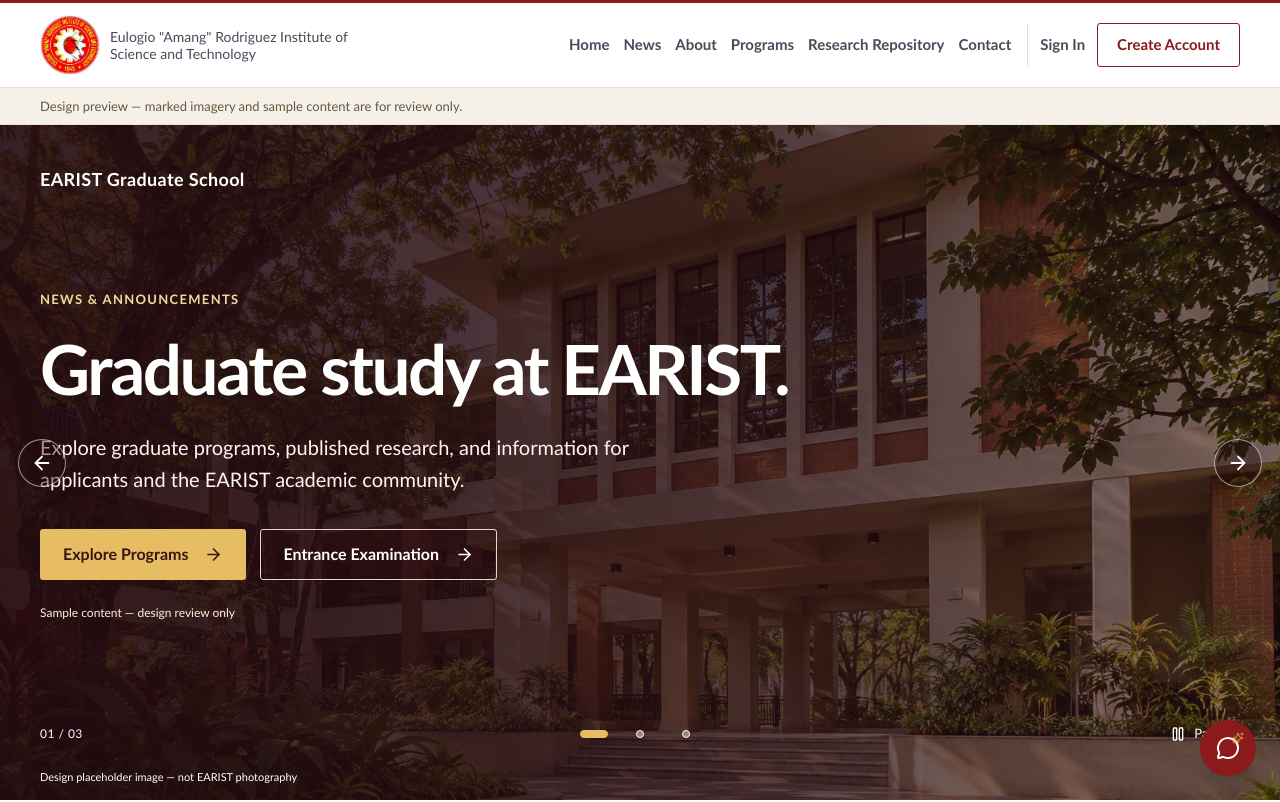
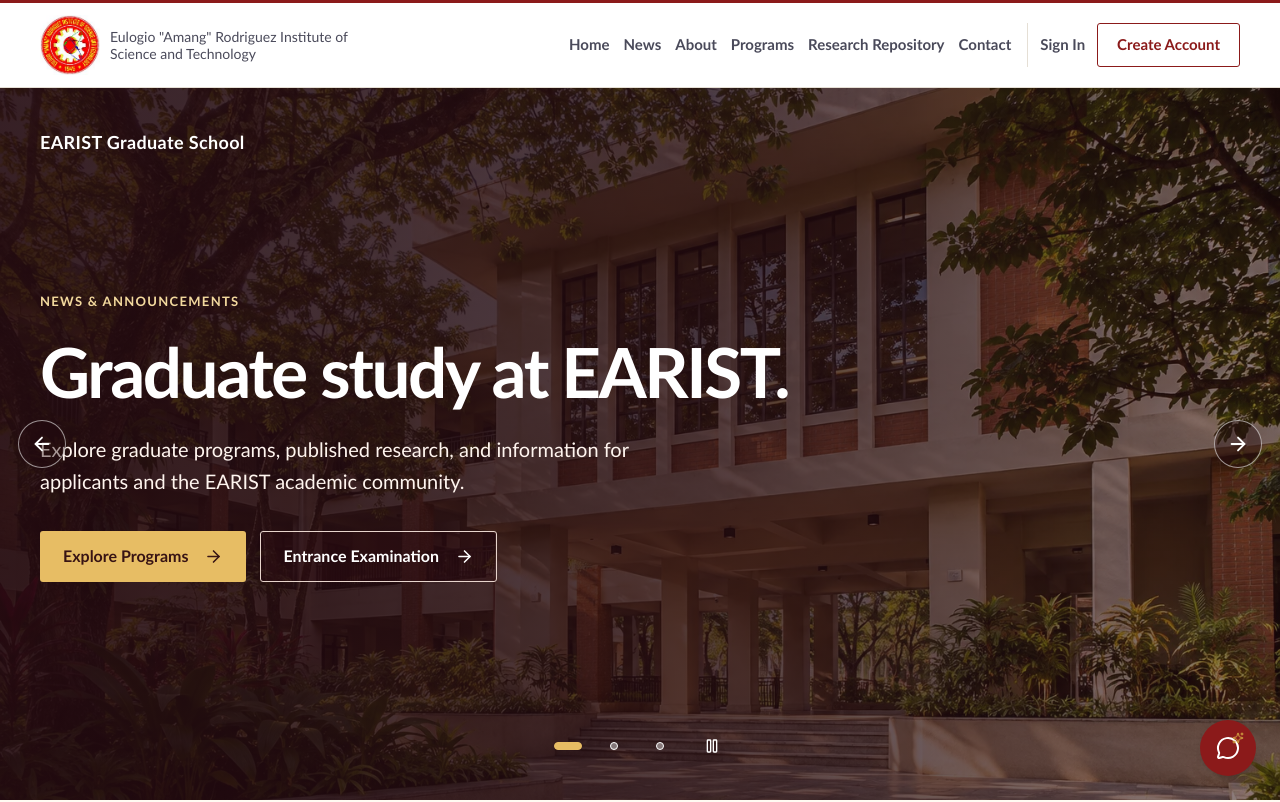
Before and after one commit to MuelTech/graduate-system, a Next.js app in the folder frontend/: page / in a window 1280 px wide. Shown: the top 802 px of the page. Built offline with nearby package versions, Linux system fonts and the light colour scheme.

Commit message:
style: remove landing review notes from public UI

```diff
--- a/frontend/scripts/verify-landing-refinement.mjs
+++ b/frontend/scripts/verify-landing-refinement.mjs
@@ -65,6 +65,20 @@ try {
         ["news", "about", "programs", "graduate-research", "contact"],
       );
       await expect(page.locator("main h1")).toHaveCount(1);
+      await expect(page.locator("body")).not.toContainText("Design preview —");
+      await expect(page.locator("main")).not.toContainText(
+        "Sample content — design review only",
+      );
+      await expect(page.locator("main")).not.toContainText(
+        "Design placeholder image",
+      );
+      await expect(page.locator(".public-carousel__position")).toHaveCount(0);
+      assert.ok(
+        (
+          await page.locator(".public-carousel__playback").allTextContents()
+        ).every((text) => text.trim() === ""),
+        "Playback control must have no visible Play/Pause text",
+      );
       const hero = await page.locator(".public-carousel").boundingBox();
       assert.equal(hero.x, 0, "Hero must start at the viewport edge");
       assert.equal(hero.width, 1440, "Hero must span the full viewport");
@@ -234,13 +248,7 @@ try {
         await expect(
           page.locator(".public-carousel__slide[hidden]:visible"),
         ).toHaveCount(0);
-        await expect(
-          visibleSlide(page).locator(".public-carousel__sample"),
-        ).toHaveText("Sample content — design review only");
         if (await visibleSlide(page).locator("img").count()) {
-          await expect(visibleSlide(page).locator("figcaption")).toContainText(
-            "not EARIST photography",
-          );
           await expect
             .poll(() =>
               visibleSlide(page)
--- a/frontend/src/app/(public)/layout.tsx
+++ b/frontend/src/app/(public)/layout.tsx
@@ -1,7 +1,6 @@
 import { Navbar } from "@/components/landing/navbar";
 import { Footer } from "@/components/landing/footer";
 import { ChatbotWidget } from "@/components/chatbot/chatbot-widget";
-import { DesignPreviewNotice } from "@/components/landing/design-preview-notice";
 import "./public-site.css";
 
 export default function PublicLayout({
@@ -20,7 +19,6 @@ export default function PublicLayout({
         tabIndex={-1}
         className="public-main flex-1"
       >
-        <DesignPreviewNotice />
         {children}
       </main>
       <Footer />
--- a/frontend/src/app/(public)/public-site.css
+++ b/frontend/src/app/(public)/public-site.css
@@ -382,7 +382,7 @@
 }
 .earist-public .public-carousel__viewport {
   display: grid;
-  min-height: clamp(640px, calc(100svh - 125px), 960px);
+  min-height: clamp(640px, calc(100svh - 88px), 960px);
 }
 .earist-public .public-carousel__identity {
   position: absolute;
@@ -432,16 +432,6 @@
     rgba(35, 10, 16, 0.5) 100%
   );
 }
-.earist-public .public-carousel__image figcaption {
-  position: absolute;
-  z-index: 2;
-  left: max(24px, calc((100% - 1200px) / 2));
-  bottom: 16px;
-  right: 100px;
-  color: #fff;
-  font-size: 11px;
-  line-height: 1.4;
-}
 .earist-public .public-carousel__copy {
   position: relative;
   z-index: 1;
@@ -511,13 +501,6 @@
 .earist-public .public-carousel__action--secondary:hover {
   background: rgba(255, 255, 255, 0.14);
 }
-.earist-public .public-carousel__sample {
-  max-width: 620px;
-  margin-top: 24px;
-  color: #fff0db;
-  font-size: 12px;
-  line-height: 1.5;
-}
 .earist-public .public-carousel__prerequisite {
   margin-top: 16px;
   color: #fff5ef;
@@ -538,9 +521,6 @@
 }
 .earist-public .public-carousel__slide--statement .public-carousel__actions {
   justify-content: center;
-}
-.earist-public .public-carousel__slide--statement .public-carousel__sample {
-  margin-inline: auto;
 }
 .earist-public .public-carousel__arrow {
   position: absolute;
@@ -569,18 +549,12 @@
 .earist-public .public-carousel__controls {
   position: absolute;
   z-index: 3;
-  inset: auto 0 44px;
-  display: grid;
-  grid-template-columns: 1fr auto 1fr;
-  align-items: center;
-  gap: 20px;
+  inset: auto 0 32px;
+  display: flex;
+  justify-content: center;
+  align-items: center;
+  gap: 8px;
   min-height: 44px;
-}
-.earist-public .public-carousel__position {
-  font-size: 12px;
-  color: #fff;
-  font-variant-numeric: tabular-nums;
-  letter-spacing: 0.04em;
 }
 .earist-public .public-carousel__indicators {
   display: flex;
@@ -608,15 +582,13 @@
   border-color: #e7bd64;
 }
 .earist-public .public-carousel__playback {
-  justify-self: end;
   display: inline-flex;
   align-items: center;
   justify-content: center;
-  gap: 8px;
+  width: 44px;
   min-height: 44px;
-  padding: 8px 12px;
+  padding: 8px;
   color: #fff;
-  font-size: 13px;
   cursor: pointer;
 }
 .earist-public .public-carousel button:focus-visible,
@@ -725,14 +697,10 @@
     bottom: 42px;
     width: calc(100% - 112px);
     margin-left: 24px;
-    grid-template-columns: auto 1fr auto;
     gap: 8px;
   }
   .earist-public .public-carousel__indicators {
     justify-content: center;
-  }
-  .earist-public .public-carousel__image figcaption {
-    right: 88px;
   }
 }
 @media (max-width: 599px) {
@@ -769,10 +737,6 @@
     padding-inline: 15px;
     font-size: 15px;
   }
-  .earist-public .public-carousel__sample {
-    margin-top: 18px;
-    font-size: 11px;
-  }
   .earist-public .public-carousel__arrow {
     width: 44px;
     height: 44px;
@@ -783,23 +747,12 @@
   .earist-public .public-carousel__controls {
     width: calc(100% - 106px);
     margin-left: 18px;
-    grid-template-columns: 1fr auto;
-  }
-  .earist-public .public-carousel__position {
-    display: none;
   }
   .earist-public .public-carousel__indicators {
     justify-content: flex-start;
   }
   .earist-public .public-carousel__playback {
     padding-inline: 8px;
-  }
-  .earist-public .public-carousel__playback span {
-    display: none;
-  }
-  .earist-public .public-carousel__image figcaption {
-    left: 18px;
-    font-size: 10px;
   }
   .earist-public .public-opening__access {
     padding-block: 20px;
--- a/frontend/src/components/landing/about-section.tsx
+++ b/frontend/src/components/landing/about-section.tsx
@@ -24,6 +24,7 @@ export function AboutSection() {
           </p>
         </div>
         <PreviewImage
+          showCaption={false}
           image={publicSiteContent.about.image}
           className="public-about__image"
           sizes="(min-width: 1248px) 480px, (min-width: 900px) 43vw, 100vw"
--- a/frontend/src/components/landing/announcements-section.tsx
+++ b/frontend/src/components/landing/announcements-section.tsx
@@ -26,8 +26,7 @@ const slides = [
   },
   {
     title: "Registered in Pinnacle?",
-    summary:
-      "Sign in or create an account to access examination services.",
+    summary: "Sign in or create an account to access examination services.",
     category: "Applicant examination access",
     treatment: "statement",
     primary: { label: "Entrance Examination", href: "/login" },
@@ -137,7 +136,6 @@ export function AnnouncementsSection() {
       role="region"
       aria-roledescription="carousel"
       aria-label="News & Announcements"
-      aria-describedby="news-review-note"
       onMouseEnter={() => setHovered(true)}
       onMouseLeave={() => setHovered(false)}
       onFocusCapture={() => setFocusPaused(true)}
@@ -149,9 +147,6 @@ export function AnnouncementsSection() {
       <div className="public-carousel__identity public-body-frame">
         <h1 id="landing-title">EARIST Graduate School</h1>
       </div>
-      <p id="news-review-note" className="sr-only">
-        {publicSiteContent.news.reviewNote}
-      </p>
       <div
         id={carouselId}
         className="public-carousel__viewport"
@@ -179,7 +174,6 @@ export function AnnouncementsSection() {
                   sizes="100vw"
                   priority={index === 0}
                 />
-                <figcaption>{slide.image.caption}</figcaption>
               </figure>
             )}
             <div className="public-carousel__copy public-body-frame">
@@ -207,9 +201,6 @@ export function AnnouncementsSection() {
                   A Pinnacle Applicant ID is required to create an account.
                 </p>
               )}
-              <p className="public-carousel__sample">
-                {publicSiteContent.news.sampleLabel}
-              </p>
             </div>
           </article>
         ))}
@@ -235,10 +226,6 @@ export function AnnouncementsSection() {
             <ArrowRight aria-hidden="true" size={22} />
           </button>
           <div className="public-carousel__controls public-body-frame">
-            <span className="public-carousel__position" aria-hidden="true">
-              {String(active + 1).padStart(2, "0")} /{" "}
-              {String(slides.length).padStart(2, "0")}
-            </span>
             <div
               className="public-carousel__indicators"
               role="group"
@@ -269,6 +256,7 @@ export function AnnouncementsSection() {
                     : "Play announcement rotation"
                 }
                 aria-controls={carouselId}
+                title={rotationRequested ? "Pause slideshow" : "Play slideshow"}
                 onClick={toggleRotation}
               >
                 {rotationRequested ? (
@@ -276,7 +264,6 @@ export function AnnouncementsSection() {
                 ) : (
                   <Play aria-hidden="true" size={16} />
                 )}
-                <span>{rotationRequested ? "Pause" : "Play"}</span>
               </button>
             )}
           </div>
--- a/frontend/src/components/landing/preview-image.tsx
+++ b/frontend/src/components/landing/preview-image.tsx
@@ -11,6 +11,7 @@ interface PreviewImageProps {
   className?: string;
   sizes: string;
   priority?: boolean;
+  showCaption?: boolean;
 }
 
 export function PreviewImage({
@@ -18,6 +19,7 @@ export function PreviewImage({
   className = "",
   sizes,
   priority = false,
+  showCaption = true,
 }: PreviewImageProps) {
   return (
     <figure className={`public-preview-image ${className}`}>
@@ -32,9 +34,11 @@ export function PreviewImage({
           className="public-preview-image__image"
         />
       </div>
-      <figcaption className="public-preview-image__caption">
-        {image.caption}
-      </figcaption>
+      {showCaption && (
+        <figcaption className="public-preview-image__caption">
+          {image.caption}
+        </figcaption>
+      )}
     </figure>
   );
 }
--- a/frontend/src/components/landing/repository-section.tsx
+++ b/frontend/src/components/landing/repository-section.tsx
@@ -30,6 +30,7 @@ export function RepositorySection() {
           </p>
         </div>
         <PreviewImage
+          showCaption={false}
           image={publicSiteContent.research.image}
           className="public-research__image"
           sizes="(min-width: 1248px) 455px, (min-width: 900px) 40vw, 100vw"
```
Also changed, not shown: 1 other file (tests, documents, lock files or other folders).
